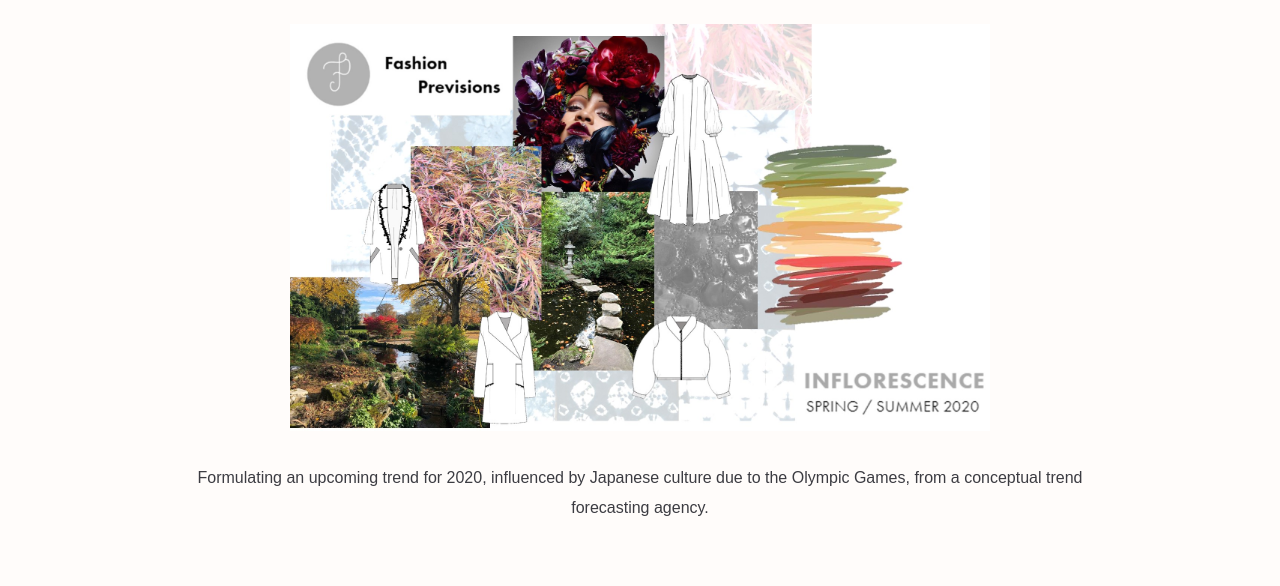
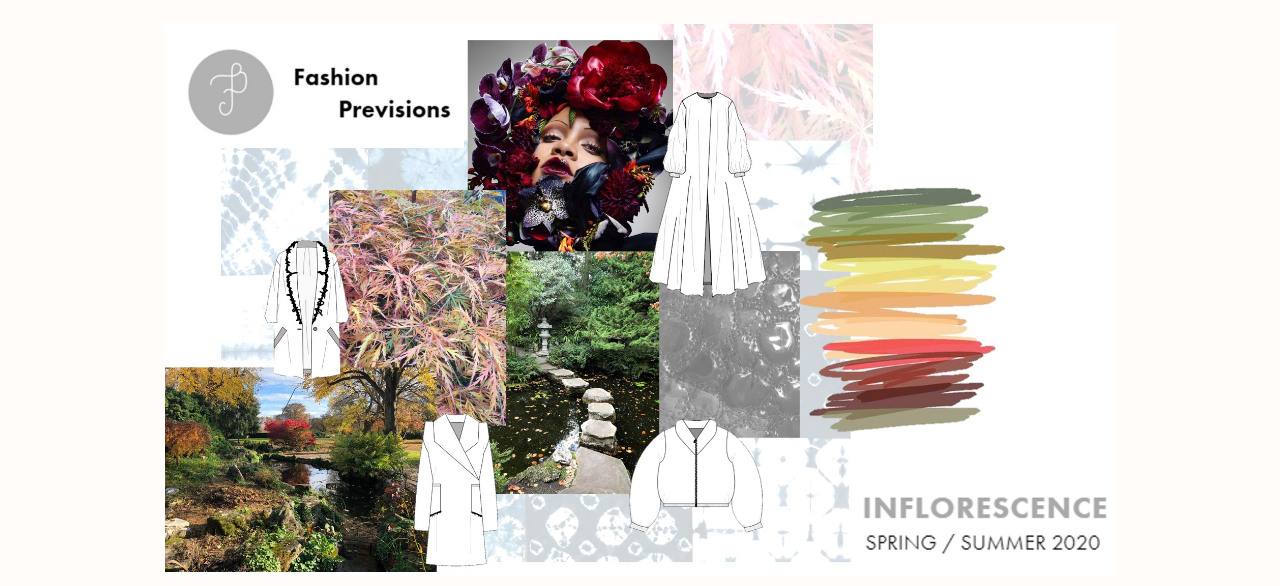
Before and after one commit to ClientProject1/Amelias-Portfolio, a plain HTML site: page concept-development.html in a window 1280 px wide. Shown: the part 165-751 px from the top of the page. Drawn offline with nearby package versions, Linux system fonts and the light colour scheme.

Commit message:
edited image sizes

```diff
--- a/concept-development.html
+++ b/concept-development.html
@@ -33,19 +33,14 @@
 
       <div class="hero-text">
         <h1>Concept Development</h1>
-        <img class="img" src="img/concept-development/moodboard.jpg" alt="moodboard">
+        <img class="img-lrg" src="img/concept-development/moodboard.jpg" alt="moodboard">
         <p>Formulating an upcoming trend for 2020, influenced by Japanese culture due to the Olympic Games, from a conceptual trend forecasting agency.<span class="extra-hero-text"</p>
       </div>
 
       <div class="card-main-text">
-
-        <br>
         <p>This project required a development sketchbook and a professional website. The concept needed to be fully functional and display a journey of how it could progress in the fashion world, informed to an audience through a theoretical trend forecasting agency – Fashion Previsions.</p>
-        <br>
         <p>I developed colour palettes, fabrics and textures, alongside my own imagery and research, to design four garments which perfectly reflect the upcoming trend. </p>
-        <br>
-        <img class="img" src="img/concept-development/dress.jpg" alt="dress">
-        <br>
+        <img class="img-lrg" src="img/concept-development/dress.jpg" alt="dress">
 
       </div>
 
--- a/css/styles.css
+++ b/css/styles.css
@@ -296,7 +296,8 @@ a {
 /* information within portfolio cards */
 
 .img,
-.img-sml {
+.img-sml,
+.img-lrg  {
   margin: auto;
   margin-top: 32px;
   margin-bottom: 32px;
```
